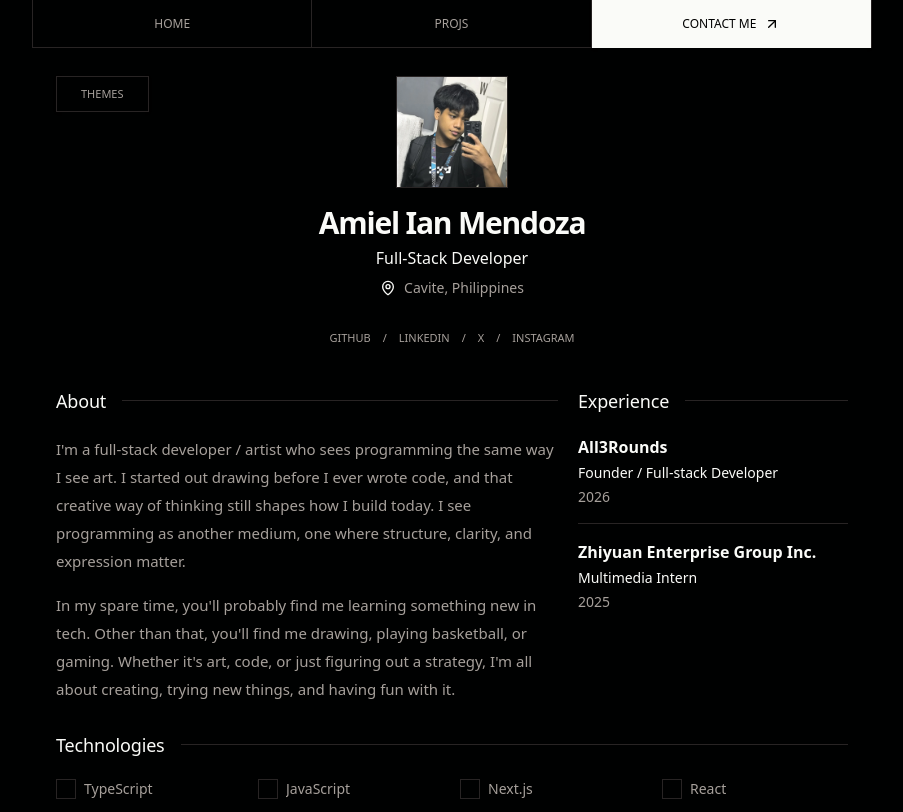
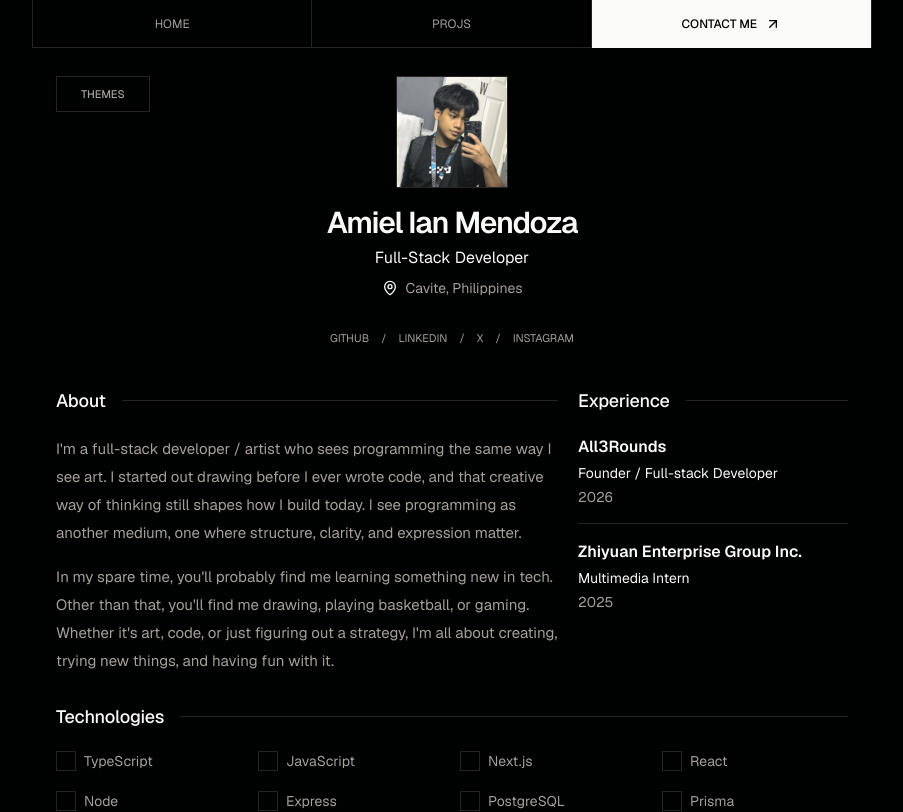
Before and after one commit to aimndz/portfolio, a Next.js app: page / in a window 1280 px wide. Shown: the top 812 px of the page, without its empty margins (188-1091 px from the left). Built offline with nearby package versions, Linux system fonts and the light colour scheme.

Commit message:
style: add light mode colors

```diff
--- a/src/app/globals.css
+++ b/src/app/globals.css
@@ -55,6 +55,26 @@
     --radius: 0rem;
   }
 
+  .light {
+    --background: #fafbf8;
+    --foreground: #000101;
+    --card: #fafbf8;
+    --card-foreground: #000101;
+    --popover: #fafbf8;
+    --popover-foreground: #000101;
+    --primary: #000101;
+    --primary-foreground: #fafbf8;
+    --secondary: #5f5a55;
+    --secondary-foreground: #fafbf8;
+    --muted: #efebe5;
+    --muted-foreground: #5f5a55;
+    --accent: #000101;
+    --accent-foreground: #fafbf8;
+    --border: #d8d3ce;
+    --input: #d8d3ce;
+    --ring: #000101;
+  }
+
   * {
     @apply border-border;
   }
@@ -65,7 +85,16 @@
 
   body {
     @apply bg-background text-foreground antialiased;
+    font-family: var(--font-geist-sans), Arial, sans-serif;
     overflow-x: clip;
+  }
+
+  code,
+  kbd,
+  pre,
+  samp,
+  .font-mono {
+    font-family: var(--font-geist-mono), "Courier New", monospace;
   }
 
   ::selection {
```
